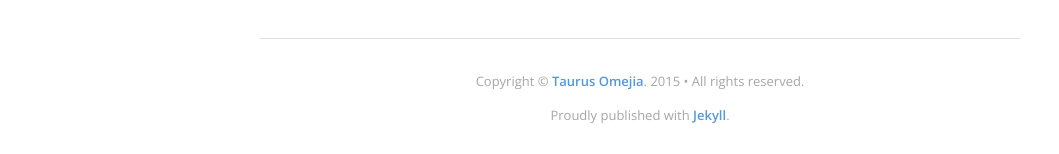
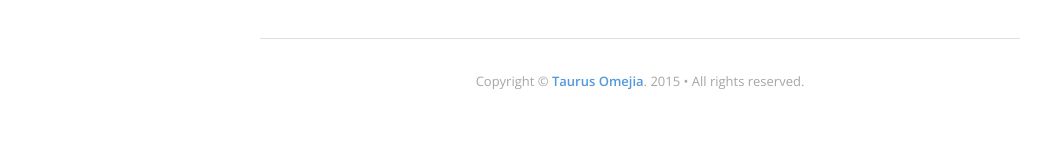
Before and after one commit to bolenton/bolenton.github.io, a Jekyll site: the page built from index.html, in a window 1280 px wide and 900 px high, scrolled down 1935 px. Shown: the part 743-897 px from the top of the window, without its empty margins (0-1059 px from the left). Built offline with Jekyll 4.4.1, drawn with Linux system fonts in a browser that asks for light colours; nearby versions of some CDN libraries; the list of posts is cut into pages by our own code; comment, search, counter and statistics services are not loaded; after the commit the page ends 2801 px from its top, so only the background shows below that.

Commit message:
Update footer.html

```diff
--- a/_includes/footer.html
+++ b/_includes/footer.html
@@ -6,6 +6,6 @@
     </div>
     <div>
         Copyright &copy; <a href="http://tauruso.com">{{ site.title }}</a>. 2015 &bull; All rights reserved.
-        <span class="ghost">Proudly published with <a href="http://jekyllrb.com/" target="_blank">Jekyll</a>.</span>
+<!--         <span class="ghost">Proudly published with <a href="http://jekyllrb.com/" target="_blank">Jekyll</a>.</span> -->
     </div>
 </footer>
```
